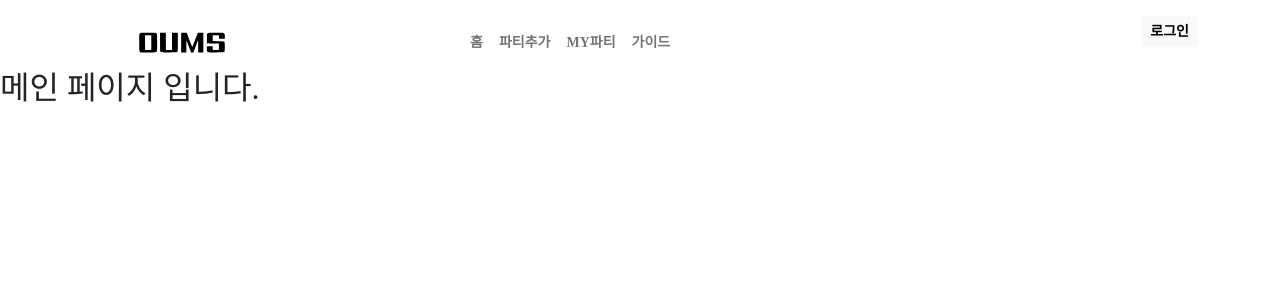
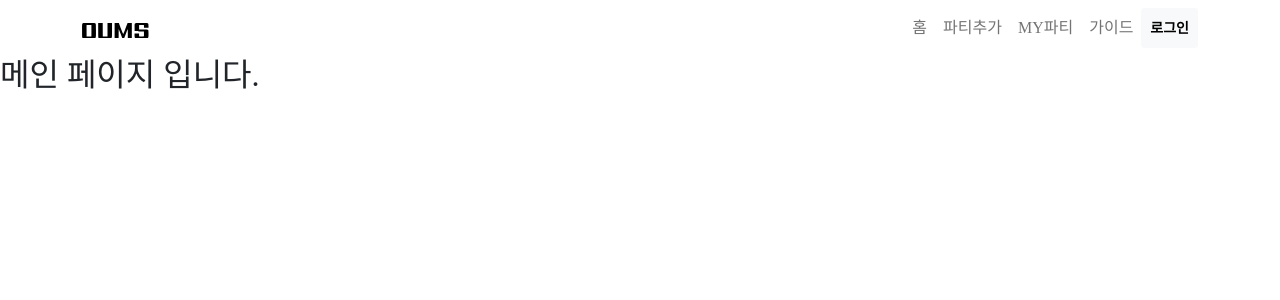
Before and after one commit to Apgujeong-Exit-2/oums-front, a React (Create React App) app: page / in a window 1280 px wide. Shown: the top 300 px of the page. Built offline with nearby package versions, Linux system fonts and the light colour scheme; a web font is replaced by a local one.

Commit message:
메인 ui  작업

```diff
--- a/src/compent/button/KakaoLoginButton.tsx
+++ b/src/compent/button/KakaoLoginButton.tsx
@@ -1,7 +1,13 @@
 import { Button } from 'react-bootstrap';
 import KakaoApiPathVariable from '../../consts/KakaoApiPathVariable';
 
-const KakaoLoginButton = () => {
+interface props {
+  style?: object;
+  variant?: string;
+  text: string;
+}
+
+const KakaoLoginButton = (props: props) => {
   // 카카오톡 로그인 버튼 클릭 이벤트
   const onClickKakaoLoginButtonHandler = () => {
     window.location.href = KakaoApiPathVariable.KAKAO_AUTHORIZE_PATH;
@@ -10,11 +16,11 @@ const KakaoLoginButton = () => {
   return (
     <Button
       onClick={onClickKakaoLoginButtonHandler}
-      size='sm'
-      variant='light'
-      style={{ fontWeight: 'bold' }}
+      size={'sm'}
+      variant={props.variant}
+      style={props.style}
     >
-      로그인
+      {props.text}
     </Button>
   );
 };
--- a/src/compent/navbar/AppNavBar.module.css
+++ /dev/null
@@ -1,13 +0,0 @@
-.topNavBar {
-    margin-top: 16px;
-}
-
-.topNavText {
-    font-size: 14px;
-    font-weight: bold;
-}
-
-.loginButton {
-    text-align: right;
-    font-weight: bold;
-}
--- a/src/compent/navbar/AppNavBar.tsx
+++ b/src/compent/navbar/AppNavBar.tsx
@@ -3,40 +3,33 @@ import { Link } from 'react-router-dom';
 import PathVariable from '../../consts/PathVariable';
 import KakaoLoginButton from '../button/KakaoLoginButton';
 import classes from './AppNavBar.module.css';
-import '../../img/logo.svg';
 import Logo from './Logo';
 
 const AppNavBar = () => {
   return (
     <>
+      <Navbar>
         <Container>
-        <Row className={classes.topNavBar}>
-          <Col>
+          <Navbar.Brand as={Link} to={PathVariable.MAIN_VIEW_PATH}>
             <Logo />
-          </Col>
-          <Col>
-            <Navbar>
-              <Nav className={classes.topNavText}>
+          </Navbar.Brand>
+          <Nav>
             <Nav.Link as={Link} to={PathVariable.MAIN_VIEW_PATH}>
               홈
             </Nav.Link>
-                <Nav.Link as={Link} to={PathVariable.TEST_VIEW_PATH}>
+            <Nav.Link as={Link} to={PathVariable.MAIN_VIEW_PATH}>
               파티추가
             </Nav.Link>
-                <Nav.Link as={Link} to={PathVariable.LOGIN_VIEW_PATH}>
+            <Nav.Link as={Link} to={PathVariable.MAIN_VIEW_PATH}>
               MY파티
             </Nav.Link>
-                <Nav.Link as={Link} to={PathVariable.LOGIN_VIEW_PATH}>
+            <Nav.Link as={Link} to={PathVariable.MAIN_VIEW_PATH}>
               가이드
             </Nav.Link>
+            <KakaoLoginButton text={'로그인'} variant={'light'} style={{ fontWeight: 'bold' }} />
           </Nav>
+        </Container>
       </Navbar>
-          </Col>
-          <Col className={classes.loginButton}>
-            <KakaoLoginButton />
-          </Col>
-        </Row>
-      </Container>
     </>
   );
 };
--- a/src/compent/navbar/Logo.tsx
+++ b/src/compent/navbar/Logo.tsx
@@ -3,43 +3,42 @@ const Logo = () => {
     <svg
       version='1.0'
       xmlns='http://www.w3.org/2000/svg'
-      width='200px'
-      height='100%'
-      viewBox='0 0 1200.000000 300.000000'
+      width='50pt'
+      viewBox='0 0 515.000000 118.000000'
       preserveAspectRatio='xMidYMid meet'
     >
       <g
-        transform='translate(0.000000,300.000000) scale(0.100000,-0.100000)'
+        transform='translate(0.000000,118.000000) scale(0.100000,-0.100000)'
         fill='#000000'
         stroke='none'
       >
         <path
-          d='M3504 2071 c-70 -32 -69 -23 -69 -576 0 -538 0 -541 59 -573 27 -15
-  77 -17 433 -20 426 -3 500 2 539 39 41 39 45 97 42 591 -3 505 -3 498 -61 534
-  -30 18 -59 19 -467 21 -407 3 -438 2 -476 -16z m654 -556 c1 -231 0 -430 -3
-  -443 l-5 -22 -183 2 -182 3 -3 430 c-1 237 0 436 3 443 3 10 47 12 187 10
-  l183 -3 3 -420z'
+          d='M74 1161 c-70 -32 -69 -23 -69 -581 0 -546 0 -543 62 -569 21 -8 153
+-11 485 -9 l456 3 26 24 c44 41 47 92 44 593 -3 505 -3 498 -61 534 -30 18
+-59 19 -467 21 -407 3 -438 2 -476 -16z m654 -556 c1 -231 0 -430 -3 -443 l-5
+-22 -183 2 -182 3 -3 430 c-1 237 0 436 3 443 3 10 47 12 187 10 l183 -3 3
+-420z'
         />
         <path
-          d='M4682 1538 c3 -513 4 -555 21 -579 36 -53 47 -54 517 -54 397 0 438
-  2 467 18 65 35 63 20 63 622 l0 545 -175 0 -175 0 0 -520 0 -520 -182 2 -183
-  3 -3 518 -2 517 -175 0 -176 0 3 -552z'
+          d='M1252 628 c3 -509 4 -555 21 -579 9 -14 29 -31 43 -37 18 -9 155 -12
+470 -12 378 0 449 2 474 15 61 32 60 21 60 620 l0 545 -175 0 -175 0 0 -520 0
+-520 -182 2 -183 3 -3 518 -2 517 -175 0 -176 0 3 -552z'
         />
         <path
-          d='M5950 1495 l0 -595 155 0 155 0 2 367 3 367 141 -364 141 -365 67 0
-  68 0 139 359 c76 197 141 361 144 364 3 3 5 -160 5 -361 l0 -367 155 0 155 0
-  0 595 0 595 -164 0 -164 0 -36 -92 c-19 -51 -93 -244 -163 -428 -70 -185 -132
-  -337 -138 -339 -5 -2 -58 124 -118 280 -59 156 -133 350 -163 432 l-56 147
-  -164 0 -164 0 0 -595z'
+          d='M2520 590 l0 -590 155 0 155 0 2 362 3 363 140 -363 140 -362 70 0
+70 0 129 338 c71 185 135 348 142 362 11 21 13 -35 14 -337 l0 -363 155 0 155
+0 0 590 0 590 -164 0 -164 0 -36 -92 c-19 -51 -93 -244 -163 -428 -70 -185
+-132 -337 -138 -339 -5 -2 -58 124 -118 280 -59 156 -133 350 -163 432 l-56
+147 -164 0 -164 0 0 -590z'
         />
         <path
-          d='M7563 2075 c-66 -28 -68 -40 -68 -327 0 -255 0 -258 23 -280 22 -23
-  25 -23 360 -28 l337 -5 3 -179 c2 -123 -1 -183 -9 -192 -9 -11 -49 -14 -180
-  -14 l-169 0 -10 26 c-6 14 -10 63 -10 110 l0 84 -176 0 -177 0 5 -137 c3 -101
-  9 -146 21 -169 30 -58 39 -59 522 -59 425 0 441 1 475 20 54 32 59 60 59 323
-  1 251 -5 288 -51 314 -17 10 -103 14 -348 18 l-325 5 -3 135 c-2 74 0 154 3
-  178 l6 42 179 0 c153 0 179 -2 184 -16 3 -9 6 -58 6 -110 l0 -94 175 0 175 0
-  0 133 c0 153 -12 191 -70 219 -32 16 -75 18 -470 18 -347 -1 -441 -4 -467 -15z'
+          d='M4133 1165 c-66 -28 -68 -40 -68 -327 0 -255 0 -258 23 -280 22 -23
+25 -23 360 -28 l337 -5 3 -179 c2 -123 -1 -183 -9 -192 -9 -11 -49 -14 -180
+-14 l-169 0 -10 26 c-6 14 -10 63 -10 110 l0 84 -176 0 -177 0 5 -137 c3 -85
+10 -149 18 -166 27 -57 28 -57 522 -57 431 0 455 1 485 20 47 28 53 65 53 323
+0 245 -6 283 -52 309 -17 10 -103 14 -348 18 l-325 5 -3 135 c-2 74 0 154 3
+178 l6 42 179 0 c153 0 179 -2 184 -16 3 -9 6 -58 6 -110 l0 -94 175 0 175 0
+0 133 c0 153 -12 191 -70 219 -32 16 -75 18 -470 18 -347 -1 -441 -4 -467 -15z'
         />
       </g>
     </svg>
--- a/src/view/login/LoginView.tsx
+++ b/src/view/LoginView.tsx
@@ -2,13 +2,13 @@
  * 로그인 화면 View
  * @constructor
  */
-import KakaoLoginButton from '../../compent/button/KakaoLoginButton';
+import KakaoLoginButton from '../compent/button/KakaoLoginButton';
 
 const LoginView = () => {
   return (
     <>
       <h2>로그인 화면입니다.</h2>
-      <KakaoLoginButton />
+      <KakaoLoginButton text={'로그인'} />
     </>
   );
 };
--- a/src/view/test/TestView.tsx
+++ b/src/view/TestView.tsx
@@ -1,7 +1,7 @@
 import { Button, Container, FormControl, InputGroup } from 'react-bootstrap';
-import apiUtil from '../../util/apiUtil';
+import apiUtil from '../util/apiUtil';
 import { useEffect, useState } from 'react';
-import { getCookie, setCookie } from '../../util/cookieUtil';
+import { getCookie, setCookie } from '../util/cookieUtil';
 
 /**
  * Test 1 Page View
```
Also changed, not shown: src/view/AppRouterView.tsx (+4 -4 lines), src/view/KakaoRedirectView.tsx (renamed from src/view/login/KakaoRedirectView.tsx, +6 -2 lines), src/img/logo.svg (deleted), src/view/MainPageView.tsx (renamed from src/view/main/MainPageView.tsx). Lines whose indentation alone changed are shown as unchanged.
